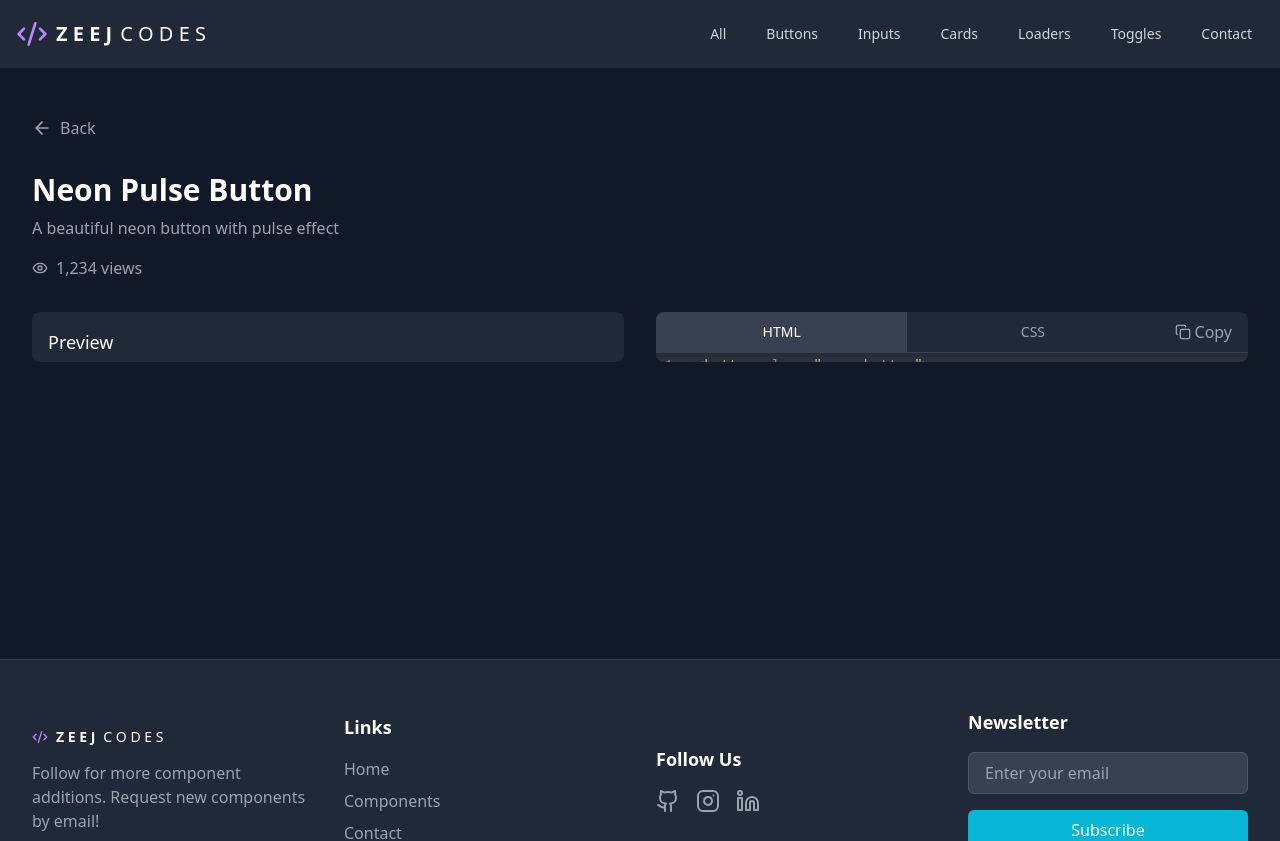
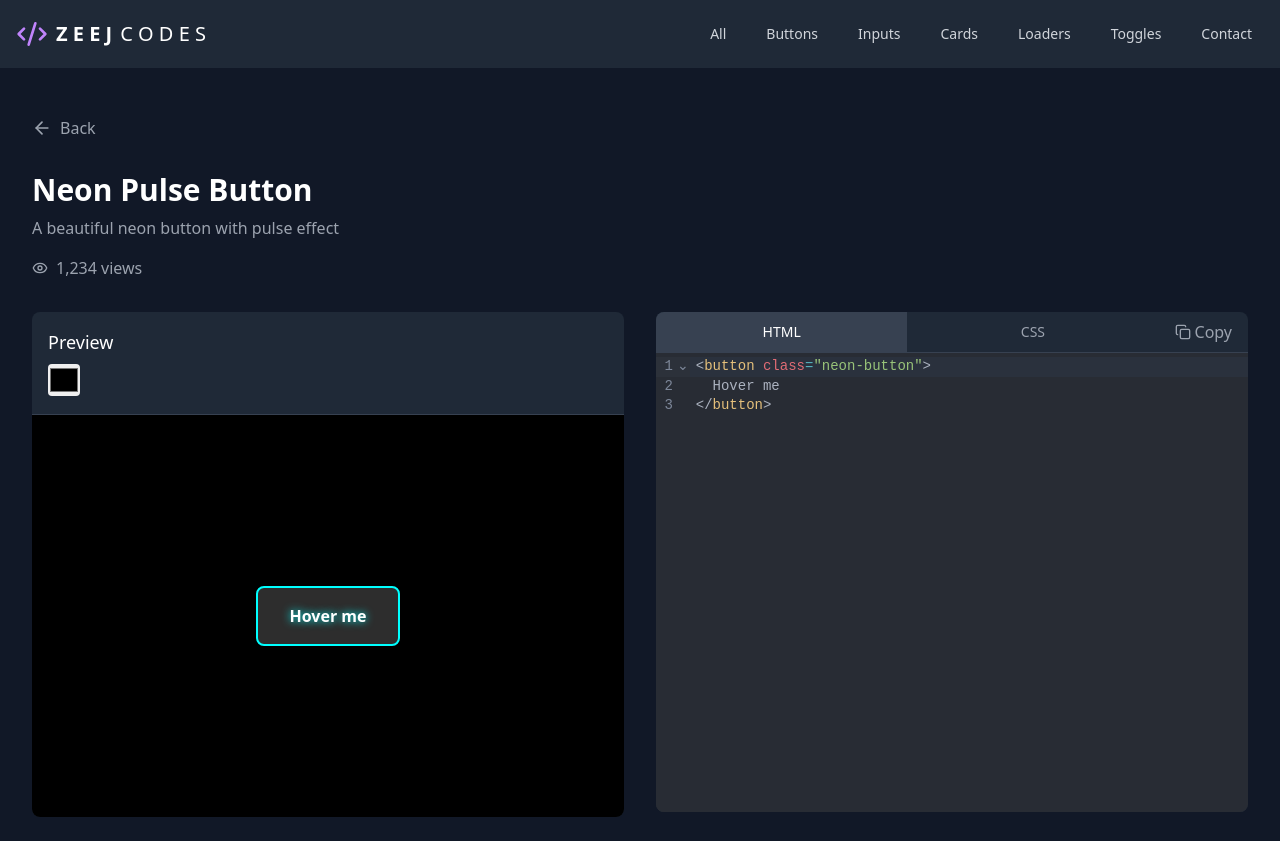
Before and after one commit to zanjeel/Zeej.Codes, a React (Vite) app: page /component/button-1 in a window 1280 px wide. Shown: the top 841 px of the page. Built offline with nearby package versions, Linux system fonts and the light colour scheme.

Commit message:
fixed component page+preview+some html/css

```diff
--- a/src/components/Preview.tsx
+++ b/src/components/Preview.tsx
@@ -12,7 +12,7 @@ const Preview: React.FC<PreviewProps> = ({ html, css }) => {
   `;
 
   return (
-    <div className="w-full h-full rounded-lg shadow-lg p-8 flex items-center justify-center">
+    <div className="w-full h-full rounded-lg p-8 flex items-center justify-center">
       <div
         className="preview-container"
         dangerouslySetInnerHTML={{ __html: combinedCode }}
--- a/src/pages/CategoryPage.tsx
+++ b/src/pages/CategoryPage.tsx
@@ -186,11 +186,12 @@ const CategoryPage = () => {
               <h3 className="text-lg font-semibold mb-2">{component.name}</h3>
               <p className="text-gray-400 text-sm mb-4">{component.description}</p>
 
-              <div className="flex items-center justify-between">
-                <div className="flex items-center space-x-2 text-gray-400">
+              <div className="flex items-center justify-end">
+
+                {/* <div className="flex items-center space-x-2 text-gray-400">
                   <Eye className="w-4 h-4" />
                   <span>{component.views.toLocaleString()}</span>
-                </div>
+                </div> */}
 
                 <Link
                   to={`/component/${component.id}`}
--- a/src/pages/ComponentPage.tsx
+++ b/src/pages/ComponentPage.tsx
@@ -61,9 +61,9 @@ const ComponentPage = () => {
       </div>
 
       <div className="grid grid-cols-1 lg:grid-cols-2 gap-8">
-        <div className="bg-gray-800 lg:h-1/6 rounded-lg overflow-hidden">
+        <div className="bg-gray-800 rounded-lg overflow-hidden">
           <div className="p-4 border-b border-gray-700">
-            <h2 className="text-lg font-medium text-white mb-4">Preview</h2>
+            <h2 className="text-lg font-medium text-white mb-2">Preview</h2>
               <div>
                 {/* <label className="block text-sm text-gray-400 mb-1">Background</label> */}
                 <input
@@ -74,18 +74,18 @@ const ComponentPage = () => {
                 />
               </div>
           </div>
-          <div className="p-8" style={{ background: bgColor }}>
+          <div className="py-11" style={{ background: bgColor }}>
             <Preview
               html={html}
               css={css + `
                 .preview-container {
-
+                   height:250px;
                 }
               `}
             />
           </div>
         </div>
-        <div className="h-1/6 bg-gray-800 rounded-lg overflow-hidden">
+        <div className="h-[500px] bg-gray-800 rounded-lg overflow-hidden">
           <div className="flex border-b border-gray-700">
             <button
               className={`flex-1 px-4 py-2 text-sm font-medium ${
--- a/src/pages/HomePage.tsx
+++ b/src/pages/HomePage.tsx
@@ -34,11 +34,12 @@ const HomePage = () => {
               <h3 className="text-lg font-semibold mb-2">{component.name}</h3>
               <p className="text-gray-400 text-sm mb-4">{component.description}</p>
 
-              <div className="flex items-center justify-between">
-                <div className="flex items-center space-x-2 text-gray-400">
+              <div className="flex items-center justify-end">
+
+                {/* <div className="flex items-center space-x-2 text-gray-400">
                   <Eye className="w-4 h-4" />
                   <span>{component.views.toLocaleString()}</span>
-                </div>
+                </div> */}
 
                 <Link
                   to={`/component/${component.id}`}
@@ -48,6 +49,7 @@ const HomePage = () => {
                   <span>Get Code</span>
                 </Link>
               </div>
+
             </div>
           </div>
         ))}
```
